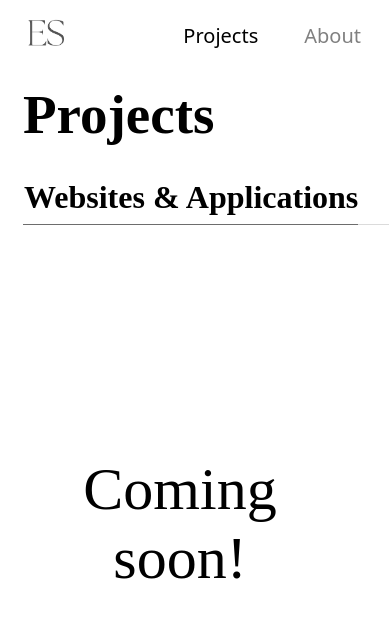
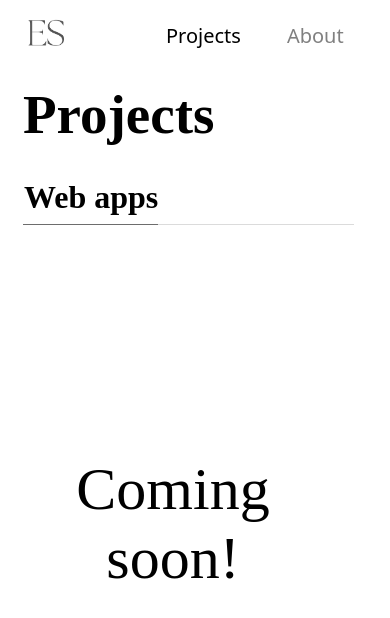
Before and after one commit to enosh-git/enosh-git, a plain HTML site: page projects.html in a window 390 px wide. Drawn offline with Linux system fonts and the light colour scheme.

Commit message:
Mobile version scale update

```diff
--- a/projects.css
+++ b/projects.css
@@ -75,7 +75,7 @@ nav ul li a.active {
 .styled-line::before {
     content: "";
     position: absolute;
-    width: 335px;
+    width: 135px;
     height: 1px;
     background: rgba(0, 0, 0, 0.5);
     left: 0;
@@ -115,7 +115,7 @@ nav {
     align-items: center;
     height: 23px;
     padding-left: 100px;
-    padding-right: 29px;
+    padding-right: 50px;
 }
 
 nav ul {
@@ -139,7 +139,16 @@ a {
 
 .layoutpage {
         margin-left: 23px;
-        margin-right: 1px;
+        margin-right: 15px;
+}
+
+.styled-line {
+    border: none;
+    height: 1px;
+    background: rgba(211, 211, 211, 0.8);
+    width: 94%;
+    position: relative;
+    margin-right: 23px;
 }
 
 .container {
--- a/projects.html
+++ b/projects.html
@@ -22,7 +22,7 @@
                 <h1 id="titlepagename">Projects</h1>
             </div>
             <div>
-                <h2 class="webapps">Websites & Applications</h2>
+                <h2 class="webapps">Web apps</h2>
                 <hr class="styled-line">
                 <div class="container"><h6 class="up">Coming soon!</h6></div>
             </div>
--- a/styles.css
+++ b/styles.css
@@ -123,8 +123,8 @@ html, body {
 
 nav {
     align-items: center;
-    padding-left: 100px;
-    padding-right: 29px;
+    padding-left: 80px;
+    padding-right: 50px;
     height: 56px;
 }
 
@@ -158,7 +158,7 @@ a {
 
 .layoutpage {
         margin-left: 23px;
-        margin-right: 1px;
+        margin-right: 23px;
 }
 
 .container {
@@ -174,11 +174,11 @@ a {
 .aboutmepic {
         max-width: 90vw;
         height: auto;
-        margin-left: 13px;
+        margin-left: 0px;
 }
 
 .aboutinfo {
-    margin-right: 23px;
+    margin-right: 10px;
     font-size: 19px;
     text-align: justify;
     line-height: 30px;
```
